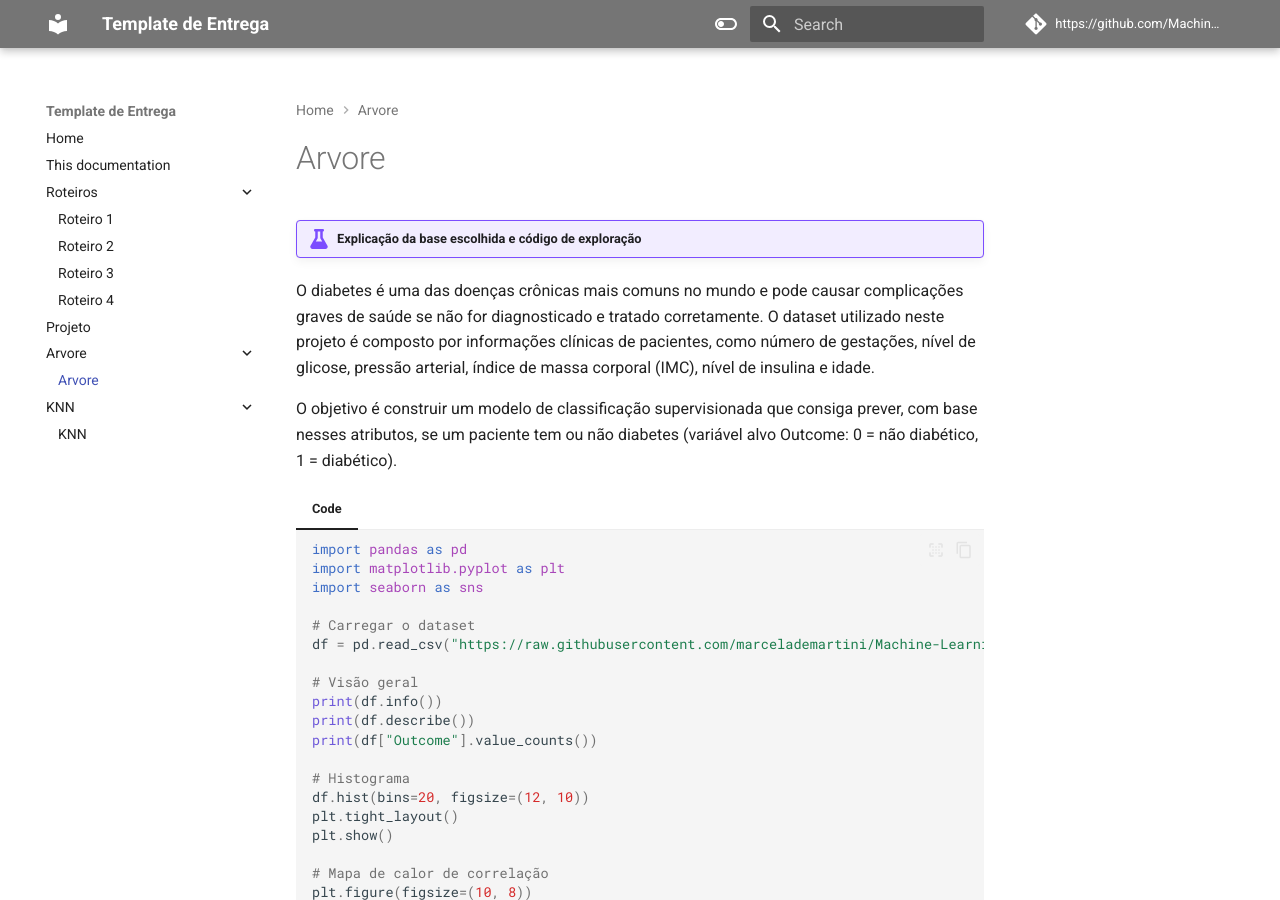
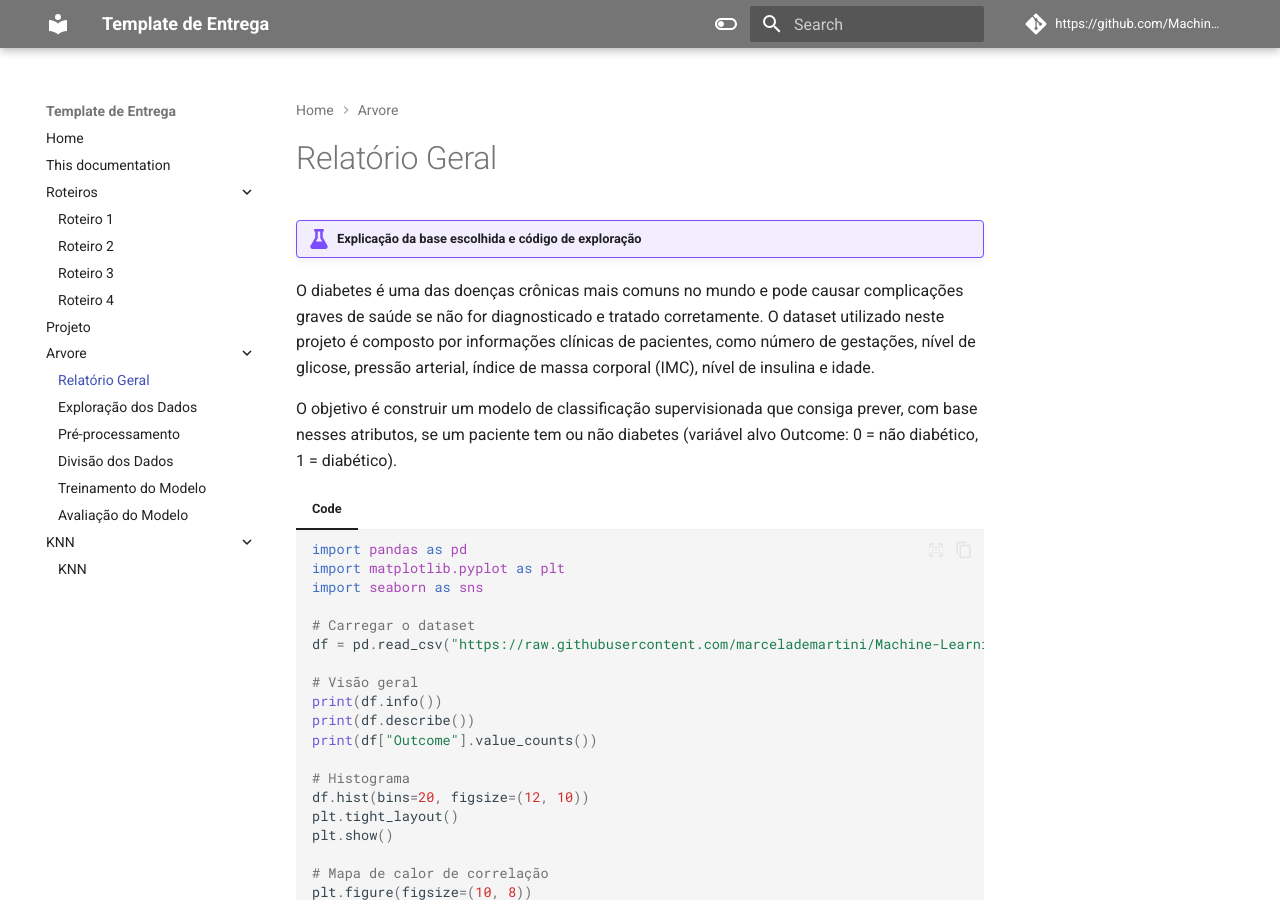
Before and after one commit to marcelademartini/Machine-Learning-1, an MkDocs documentation site: the page built from docs/Arvore/main.md, in a window 1280 px wide and 900 px high. Built offline with MkDocs 1.6.1 and Material for MkDocs 9.7.7, drawn with Linux system fonts in a browser that asks for light colours; comment, search, counter and statistics services are not loaded.

Commit message:
correção

```diff
--- a/mkdocs.yml
+++ b/mkdocs.yml
@@ -141,6 +141,11 @@ nav:
     - Roteiro 4: ./roteiro4/main.md
   - Projeto: ./projeto/main.md
   - Arvore:
-    - Arvore: ./Arvore/main.md
+    - Relatório Geral: ./Arvore/main.md
+    - Exploração dos Dados: ./Arvore/Exploracaodedados.md
+    - Pré-processamento: ./Arvore/Preprocessamento.md
+    - Divisão dos Dados: ./Arvore/Divisaodedados.md
+    - Treinamento do Modelo: ./Arvore/Treinamentodomodelo.md
+    - Avaliação do Modelo: ./Arvore/Avaliacaodomodelo.md
   - KNN:
     - KNN: ./KNN/main.md
```
